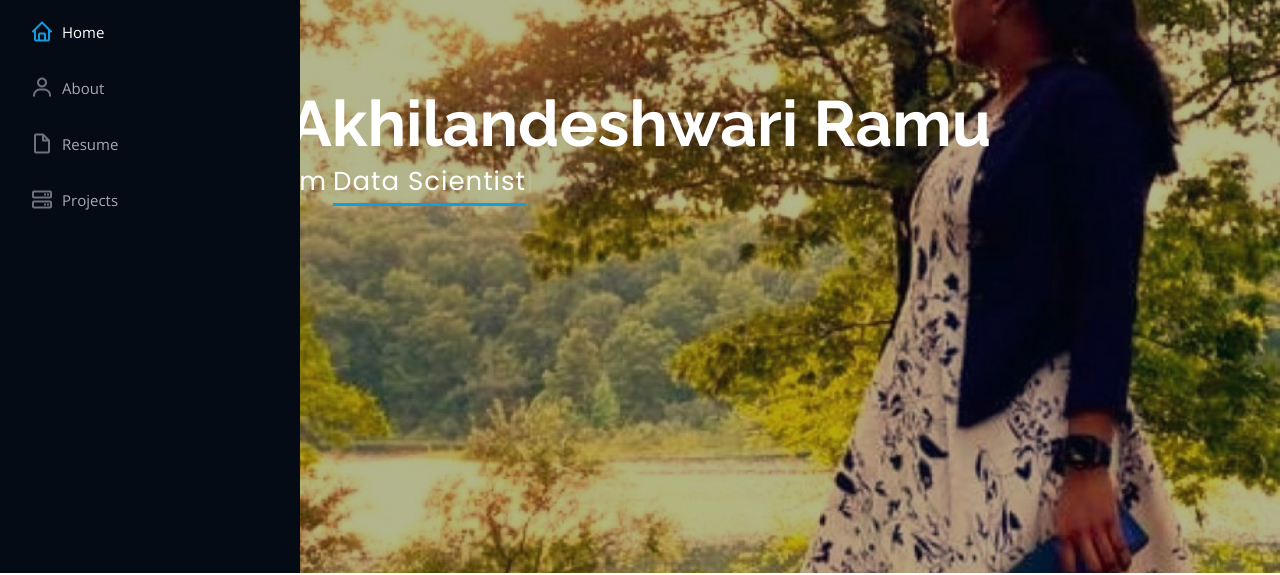
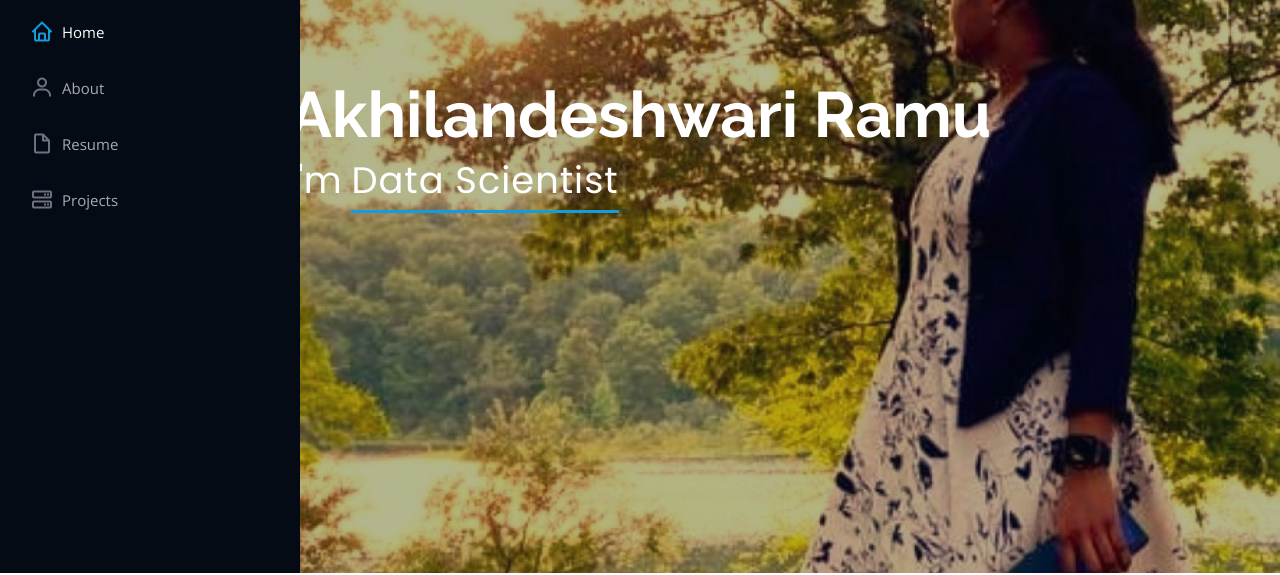
Before and after one commit to ramuakhilandeshwari/self_site, a plain HTML site: page index.html in a window 1280 px wide. Shown: the part 227-802 px from the top of the page. Drawn offline with nearby package versions, Linux system fonts and the light colour scheme.

Commit message:
Updated index.html
The font size of the profile has been increased.

```diff
--- a/index.html
+++ b/index.html
@@ -75,7 +75,7 @@
   <section id="hero" class="d-flex flex-column justify-content-center align-items-center">
     <div class="hero-container" data-aos="fade-in">
       <h1>Akhilandeshwari Ramu</h1>
-      <p>I'm <span class="typed" data-typed-items="Data Analyst, Data Scientist, Research Analyst, Developer, Graphic Designer"></span></p>
+      <p style="font-size:2.3em">I'm <span class="typed" data-typed-items="Data Analyst, Data Scientist, Research Analyst, Developer, Graphic Designer"></span></p>
     </div>
   </section><!-- End Hero -->
 
```
